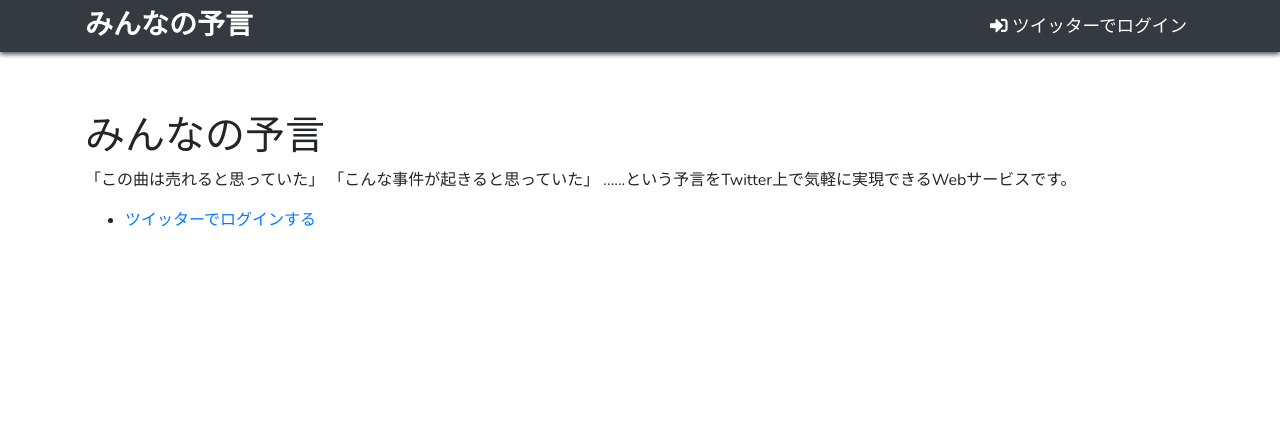
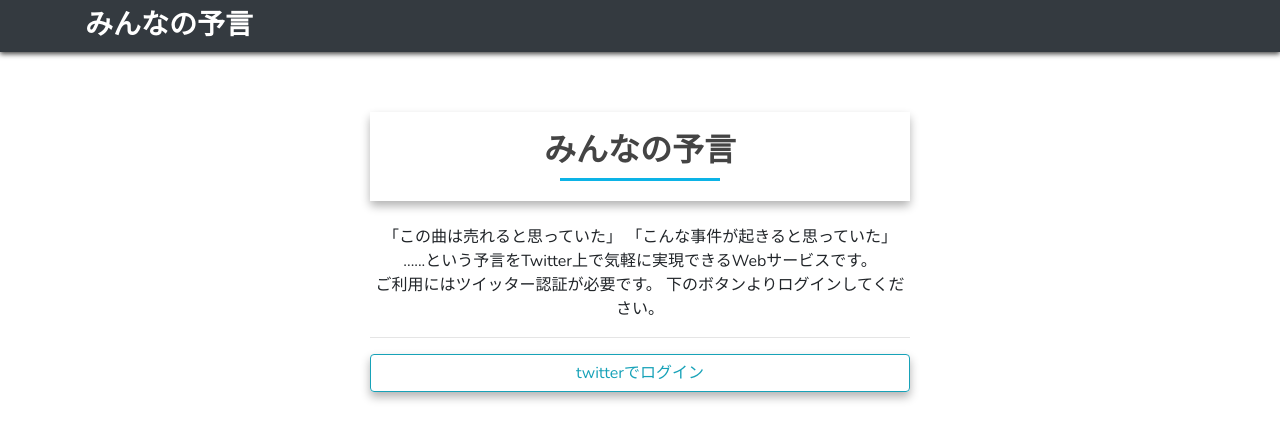
Before and after one commit to shal5ho4/CW-ongoing-, a Django app: page / in a window 1280 px wide. Shown: the top 440 px of the page. Run offline with Django 3.2, Linux system fonts and the light colour scheme; parts of the project's set-up code (start-up, migrations or seed data) failed here and were passed over; some libraries are stand-ins or nearby versions.

Commit message:
changed htmls

```diff
--- a/user/admin.py
+++ b/user/admin.py
@@ -3,5 +3,6 @@ from .models import Tweets
 
 @admin.register(Tweets)
 class TweetsAdmin(admin.ModelAdmin):
-  list_display = ['user', 'publish', 'will_post', 'is_posted']
-  list_filter = ['created_at']
+  list_display = ['id', 'user', 'publish', 'will_post', 'is_posted']
+  list_filter = ['created_at', 'will_post']
+  list_editable = ['is_posted']
--- a/user/models.py
+++ b/user/models.py
@@ -23,6 +23,9 @@ class Tweets(models.Model):
     ordering = ('-created_at',)
     verbose_name_plural = 'Tweets'
 
+  def __str__(self):
+    return self.slug
+
   def get_absolute_url(self):
     return reverse('detail', args=[self.slug])
 
@@ -34,6 +37,3 @@ class Tweets(models.Model):
     td_sec = int(td.total_seconds())
 
     return td_sec
-
-  def __str__(self):
-    return self.slug
--- a/user/templates/base.html
+++ b/user/templates/base.html
@@ -45,12 +45,6 @@
               <i class="fas fa-sign-out-alt"></i> ログアウト
             </a>
           </li>
-        {% else %}
-          <li class="nav-item">
-            <a href="{% url 'social:begin' 'twitter' %}" class="nav-link text-white">
-              <i class="fas fa-sign-in-alt"></i> ツイッターでログイン
-            </a>
-          </li>
         {% endif %}
       </ul>
     </div>
--- a/user/templates/user/top.html
+++ b/user/templates/user/top.html
@@ -3,23 +3,27 @@
 {% block title %}みんなの予言{% endblock %}
 
 {% block content %}
+<div class="row justify-content-center">
+  <div class="col-lg-6">
+    <div class="card shadow-custom border-0 mb-4">
+      <div class="card-body text-center">
+        <h2 class="font-weight-bold text-grey">みんなの予言</h2>
+        <div class="bottom_line"></div>
+      </div>
+    </div>
 
-<div>
-  <h1>みんなの予言</h1>
-  <p>
-    「この曲は売れると思っていた」
-    「こんな事件が起きると思っていた」
-    ......という予言をTwitter上で気軽に実現できるWebサービスです。
-  </p>
-</div>
-
-<div class="login-form">
-  <div class="social">
-    <ul>
-      <li class="twitter">
-        <a href="{% url 'social:begin' 'twitter' %}">ツイッターでログインする</a>
-      </li>
-    </ul>
+    <p class="text-center">
+      「この曲は売れると思っていた」
+      「こんな事件が起きると思っていた」
+      ......という予言をTwitter上で気軽に実現できるWebサービスです。
+      <br>ご利用にはツイッター認証が必要です。
+      下のボタンよりログインしてください。
+    </p>
+    <hr>
+    <a href="{% url 'social:begin' 'twitter' %}"
+      class="btn btn-outline-info shadow-custom col">
+      twitterでログイン
+    </a>
   </div>
 </div>
 {% endblock %}
--- a/user/templates/user/tweet_create.html
+++ b/user/templates/user/tweet_create.html
@@ -44,7 +44,7 @@
           <div class="text-center pt-2">
             投稿予定日：
             {{ form.will_post }}
-            <br>{{ form.will_post_time }}時
+            {{ form.will_post_time }}時
           </div>
           <hr class="m-0">
           <div class="input-field text-center p-2">
--- a/user/templates/user/tweet_detail.html
+++ b/user/templates/user/tweet_detail.html
@@ -22,7 +22,7 @@
       <hr>
       <div>
         <span class="font-weight-bold text-grey">
-          Created at:
+          作成した日:
         </span> {{ tweet.created_at|date }} - {{ tweet.created_at|time }}
       </div>
     </div>
--- a/user/views.py
+++ b/user/views.py
@@ -16,13 +16,12 @@ def top_page(request):
 
 @login_required
 def dashboard(request):
-  if request.user.is_superuser:
-    return redirect('admin/login/')
-
-  tweets = Tweets.objects.filter(user=request.user)
+  posted = Tweets.objects.filter(user=request.user, is_posted=True)
+  scheduled = Tweets.objects.filter(user=request.user, is_posted=False)
   user = UserSocialAuth.objects.get(user_id=request.user.id)
 
-  return render(request, 'user/dashboard.html', {'tweets': tweets, 'user': user})
+  return render(request, 'user/dashboard.html',
+    {'posted': posted, 'scheduled': scheduled, 'user': user})
 
 
 @login_required
@@ -34,6 +33,9 @@ def tweet_detail(request, slug):
 
 @login_required
 def tweet_create_form(request):
+  if request.user.is_superuser:
+    return redirect('admin/login/')
+
   if request.method == 'POST':
     form = TweetCreateForm(request.POST)
 
```
Also changed, not shown: user/tasks.py (+17 -20 lines), user/templates/user/dashboard.html (+41 -5 lines).
